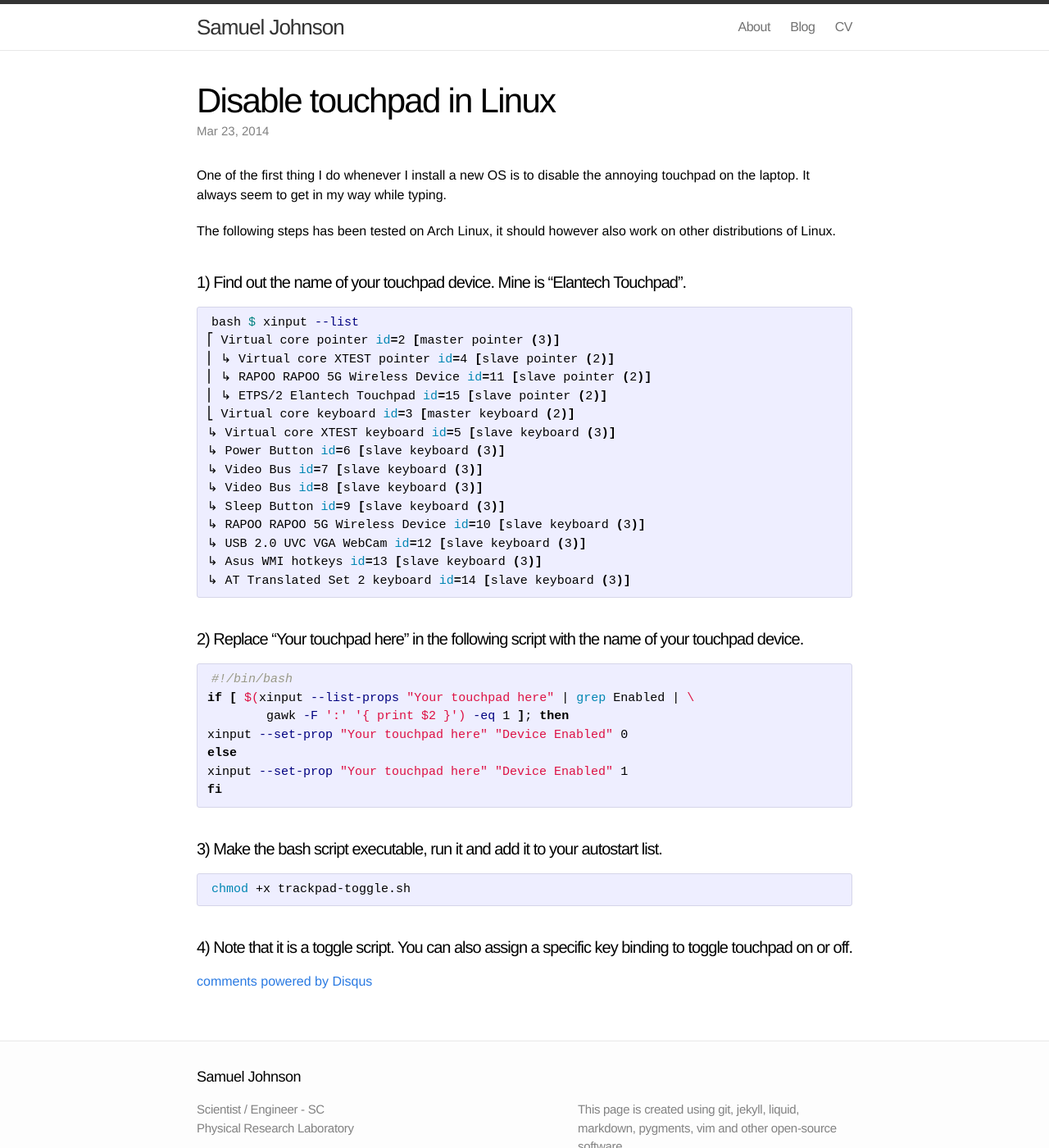
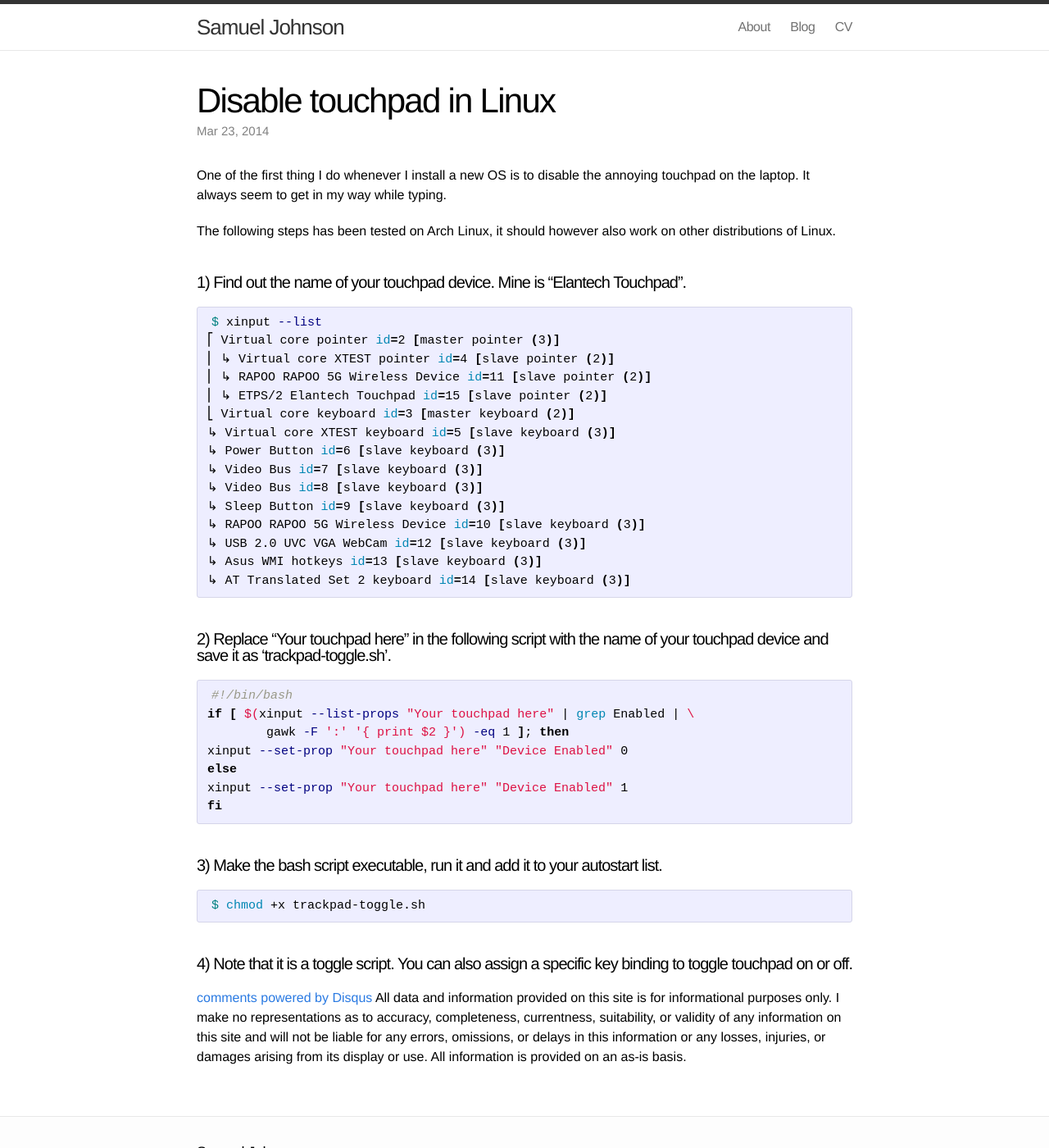
Before and after one commit to samueljohnson/samueljohnson.github.io.archive, a Jekyll site: the page built from _posts/2014-03-23-Disable-touchpad-in-Linux.markdown, in a window 1280 px wide and 1400 px high. Shown: the whole window at 82% size. Built offline with Jekyll 4.4.1, drawn with Linux system fonts in a browser that asks for light colours; comment, search, counter and statistics services are not loaded.

Commit message:
Added disclaimer

```diff
--- a/_includes/comments.html
+++ /dev/null
@@ -1,14 +0,0 @@
- <div id="disqus_thread"></div>
-    <script type="text/javascript">
-        /* * * CONFIGURATION VARIABLES: EDIT BEFORE PASTING INTO YOUR WEBPAGE * * */
-        var disqus_shortname = 'samueljohnson'; // required: replace example with your forum shortname
-
-        /* * * DON'T EDIT BELOW THIS LINE * * */
-        (function() {
-            var dsq = document.createElement('script'); dsq.type = 'text/javascript'; dsq.async = true;
-            dsq.src = '//' + disqus_shortname + '.disqus.com/embed.js';
-            (document.getElementsByTagName('head')[0] || document.getElementsByTagName('body')[0]).appendChild(dsq);
-        })();
-    </script>
-    <noscript>Please enable JavaScript to view the <a href="http://disqus.com/?ref_noscript">comments powered by Disqus.</a></noscript>
-    <a href="http://disqus.com" class="dsq-brlink">comments powered by <span class="logo-disqus">Disqus</span></a>
--- /dev/null
+++ b/_includes/posts-footer.html
@@ -0,0 +1,18 @@
+<!-- Disqus Comments Follows -->
+<div id="disqus_thread"></div>
+    <script type="text/javascript">
+        /* * * CONFIGURATION VARIABLES: EDIT BEFORE PASTING INTO YOUR WEBPAGE * * */
+        var disqus_shortname = 'samueljohnson'; // required: replace example with your forum shortname
+
+        /* * * DON'T EDIT BELOW THIS LINE * * */
+        (function() {
+            var dsq = document.createElement('script'); dsq.type = 'text/javascript'; dsq.async = true;
+            dsq.src = '//' + disqus_shortname + '.disqus.com/embed.js';
+            (document.getElementsByTagName('head')[0] || document.getElementsByTagName('body')[0]).appendChild(dsq);
+        })();
+    </script>
+<noscript>Please enable JavaScript to view the <a href="http://disqus.com/?ref_noscript">comments powered by Disqus.</a></noscript>
+<a href="http://disqus.com" class="dsq-brlink">comments powered by <span class="logo-disqus">Disqus</span></a>
+
+<!-- Disclaimer Follows -->
+All data and information provided on this site is for informational purposes only. I make no representations as to accuracy, completeness, currentness, suitability, or validity of any information on this site and will not be liable for any errors, omissions, or delays in this information or any losses, injuries, or damages arising from its display or use. All information is provided on an as-is basis.
--- a/_layouts/post.html
+++ b/_layouts/post.html
@@ -10,7 +10,7 @@ layout: default
 
   <article class="post-content">
   {{ content }}
-  {% include comments.html %}
+  {% include posts-footer.html %}
   </article>
 
 </div>
--- a/_posts/2014-03-23-Disable-touchpad-in-Linux.markdown
+++ b/_posts/2014-03-23-Disable-touchpad-in-Linux.markdown
@@ -12,7 +12,7 @@ The following steps has been tested on Arch Linux, it should however also work o
 #### 1) Find out the name of your touchpad device. Mine is "Elantech Touchpad".
 
 {% highlight bash %}
-bash $ xinput --list
+$ xinput --list
 ⎡ Virtual core pointer id=2 [master pointer (3)]
 ⎜ ↳ Virtual core XTEST pointer id=4 [slave pointer (2)]
 ⎜ ↳ RAPOO RAPOO 5G Wireless Device id=11 [slave pointer (2)]
@@ -29,7 +29,7 @@ bash $ xinput --list
 ↳ AT Translated Set 2 keyboard id=14 [slave keyboard (3)]
 {% endhighlight %}
 
-#### 2) Replace "Your touchpad here" in the following script with the name of your touchpad device.
+#### 2) Replace "Your touchpad here" in the following script with the name of your touchpad device and save it as 'trackpad-toggle.sh'.
 
 {% highlight bash %}
 #!/bin/bash
@@ -43,7 +43,7 @@ fi
 
 #### 3) Make the bash script executable, run it and add it to your autostart list.
 {% highlight bash %}
-chmod +x trackpad-toggle.sh
+$ chmod +x trackpad-toggle.sh
 {% endhighlight %}
 
 #### 4) Note that it is a toggle script. You can also assign a specific key binding to toggle touchpad on or off.
```
Also changed, not shown: blog/index.html (+6 -3 lines).
